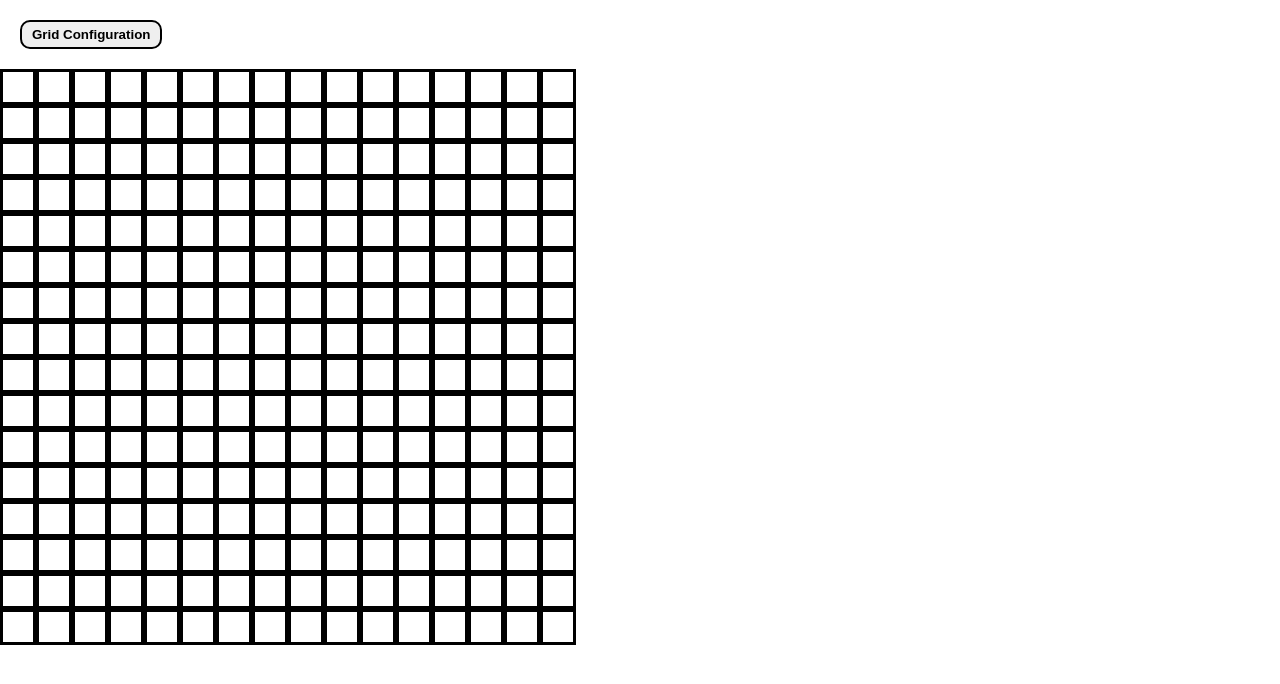
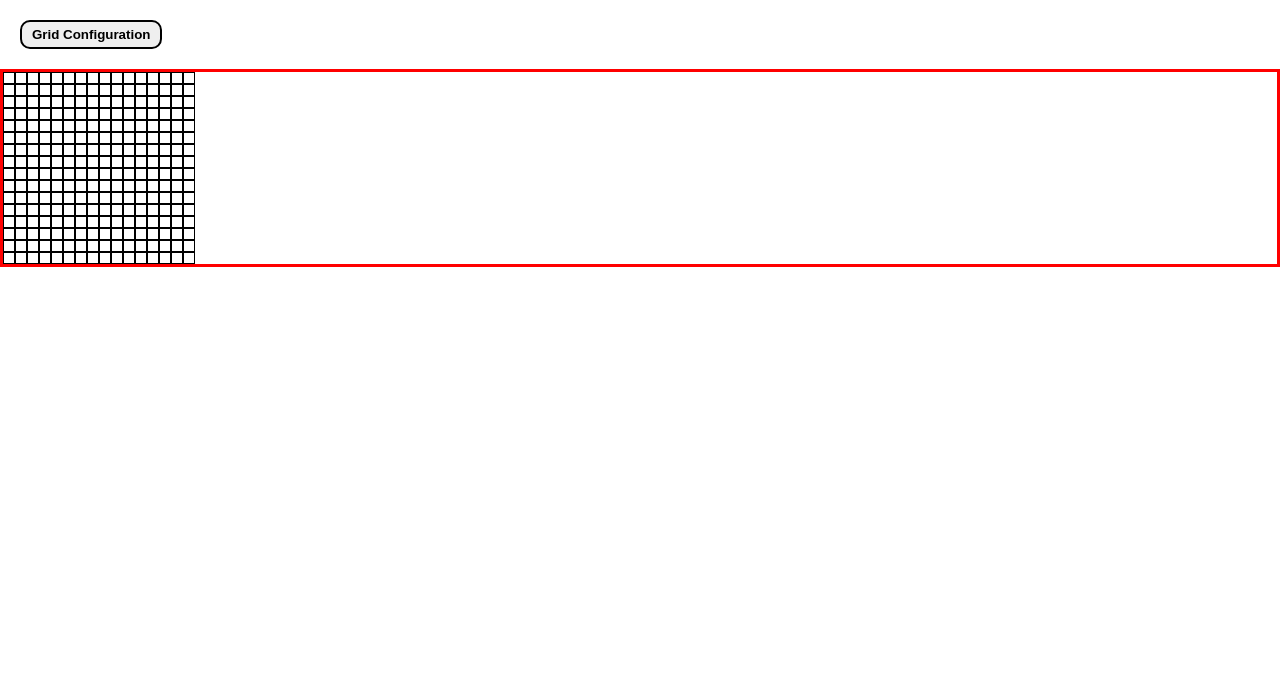
Before and after one commit to chronushan/etch-a-sketch, a plain HTML site: page index.html in a window 1280 px wide. Drawn offline with Linux system fonts and the light colour scheme.

Commit message:
Add function to create grid from prompt value

```diff
--- a/script.js
+++ b/script.js
@@ -1,16 +1,35 @@
-for (let i = 0; i < 16; i++) {
+// for (let i = 0; i < 16; i++) {
+// 	const rowDiv = document.createElement("div");
+// 	rowDiv.className = `rowDiv${i}`;
+// 	document.querySelector(".container").appendChild(rowDiv);
+
+// 	for (let j = 0; j < 16; j++) {
+// 		//default display of div element is block, which makes the created indvDiv go down vertically instead of horizontally
+// 		var indvDiv = document.createElement("div");
+// 		document.querySelector(`.rowDiv${i}`).appendChild(indvDiv);
+// 		indvDiv.style.cssText = "border: solid black; padding: 15px";
+// 		indvDiv.addEventListener("mouseenter", (event) => {
+// 			event.target.style.backgroundColor = "red";
+// 		});
+// 	}
+// }
+
+function gridMaker(dimensions = 16) {
+	for (let i = 0; i < dimensions; i++) {
 		const rowDiv = document.createElement("div");
 		rowDiv.className = `rowDiv${i}`;
 		document.querySelector(".container").appendChild(rowDiv);
 
-	for (let j = 0; j < 16; j++) {
+		for (let j = 0; j < dimensions; j++) {
 			//default display of div element is block, which makes the created indvDiv go down vertically instead of horizontally
 			var indvDiv = document.createElement("div");
 			document.querySelector(`.rowDiv${i}`).appendChild(indvDiv);
-		indvDiv.style.cssText = "border: solid black; padding: 15px";
+			indvDiv.style.cssText =
+				"display: flex;  border: 1px solid black; padding: 5px";
 			indvDiv.addEventListener("mouseenter", (event) => {
 				event.target.style.backgroundColor = "red";
 			});
+		}
 	}
 }
 
@@ -30,3 +49,5 @@ btn.addEventListener("click", () => {
 		}
 	}
 });
+
+gridMaker();
--- a/style.css
+++ b/style.css
@@ -4,6 +4,8 @@
 }
 .container {
 	display: flex;
+	flex-basis: 960px;
+	border: solid red 3px;
 }
 
 .rowDiv {
```
Lines whose indentation alone changed are shown as unchanged.
